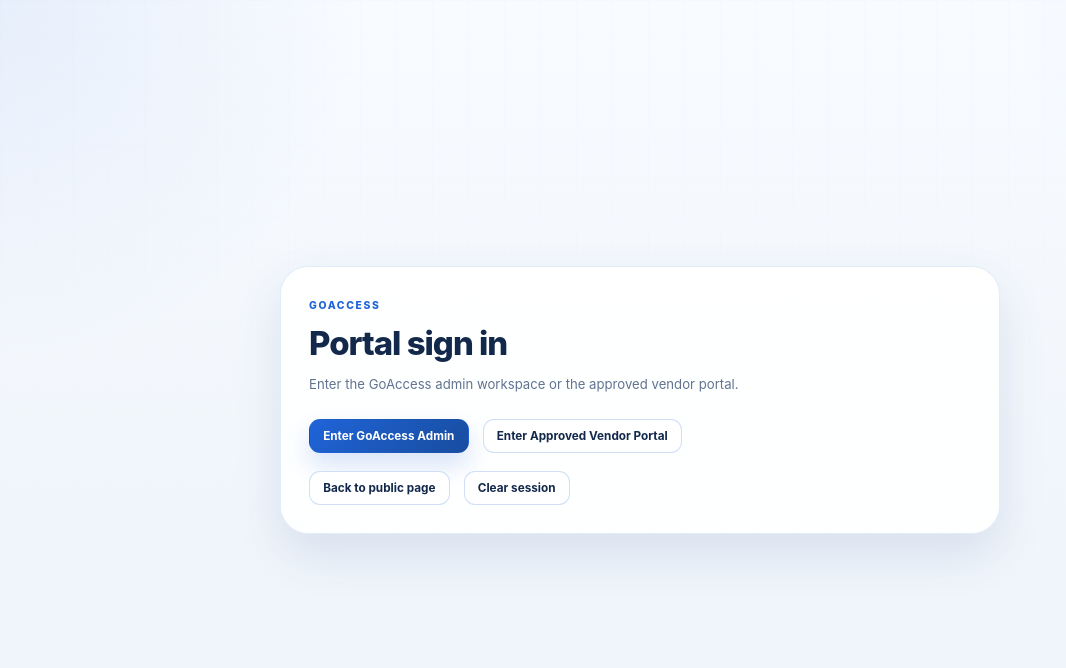
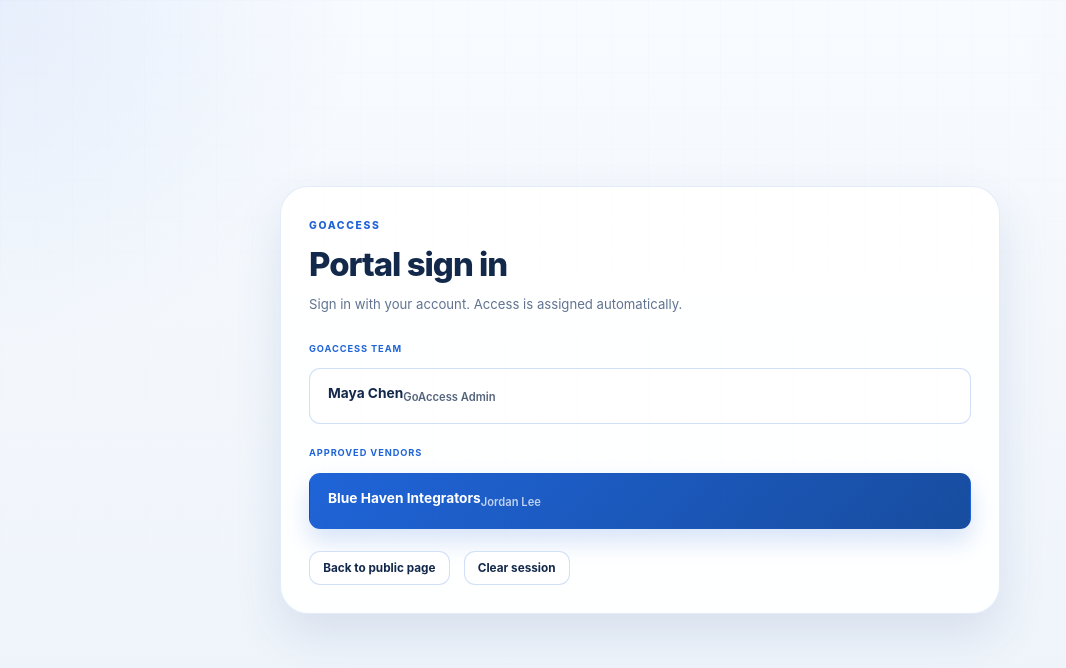
Before and after one commit to Brandonoswalt18-bot/PRM, a Next.js app: page /login in a window 1280 px wide. Shown: the top 668 px of the page, without its empty margins (0-1066 px from the left). Built offline with nearby package versions, Linux system fonts and the light colour scheme.

Commit message:
Unify portal login by account role

```diff
--- a/app/globals.css
+++ b/app/globals.css
@@ -1283,6 +1283,40 @@
   font-size: 0.94rem;
 }
 
+.login-account-list {
+  display: grid;
+  gap: 22px;
+  margin: 26px 0 22px;
+}
+
+.login-account-group {
+  display: grid;
+  gap: 12px;
+}
+
+.login-account-button {
+  justify-content: flex-start;
+  align-items: flex-start;
+  min-height: 0;
+  text-align: left;
+  padding: 16px 18px;
+  font-size: 0.98rem;
+}
+
+.login-account-button small {
+  display: block;
+  margin-top: 4px;
+  font-size: 0.8rem;
+  font-weight: 600;
+  opacity: 0.72;
+}
+
+.login-vendor-grid {
+  display: grid;
+  grid-template-columns: repeat(auto-fit, minmax(220px, 1fr));
+  gap: 12px;
+}
+
 .login-actions,
 .login-footer {
   display: flex;
--- a/app/invite/[token]/page.tsx
+++ b/app/invite/[token]/page.tsx
@@ -49,11 +49,11 @@
         <div className="login-actions">
           <Link
             className="button button-primary"
-            href={`/auth/mock-login?role=partner&invite=${encodeURIComponent(token)}&next=/portal/profile`}
+            href={`/auth/mock-login?invite=${encodeURIComponent(token)}&next=${encodeURIComponent("/portal/profile")}`}
           >
             Activate vendor access
           </Link>
-          <Link className="button button-secondary" href="/login?workspace=partner">
+          <Link className="button button-secondary" href="/login">
             Back to login
           </Link>
         </div>
--- a/app/login/page.tsx
+++ b/app/login/page.tsx
@@ -1,41 +1,53 @@
 import Link from "next/link";
+import { listApprovedVendors } from "@/lib/goaccess-store";
 
 type LoginPageProps = {
   searchParams?: Promise<{
-    workspace?: string;
     next?: string;
   }>;
 };
 
 export default async function LoginPage({ searchParams }: LoginPageProps) {
   const params = (await searchParams) ?? {};
-  const workspace = params.workspace === "partner" ? "partner" : "vendor";
   const nextPath = params.next && params.next.startsWith("/") ? params.next : undefined;
+  const vendors = (await listApprovedVendors()).filter((vendor) => vendor.credentialsIssued);
 
   return (
     <main className="login-shell">
       <div className="login-card">
         <span className="eyebrow">GOACCESS</span>
         <h1>Portal sign in</h1>
-        <p>Enter the GoAccess admin workspace or the approved vendor portal.</p>
-        <div className="login-actions">
-          <Link
-            className={`button ${
-              workspace === "vendor" ? "button-primary" : "button-secondary"
-            }`}
-            href={`/auth/mock-login?role=vendor${nextPath ? `&next=${encodeURIComponent(nextPath)}` : ""}`}
-          >
-            Enter GoAccess Admin
-          </Link>
-          <Link
-            className={`button ${
-              workspace === "partner" ? "button-primary" : "button-secondary"
-            }`}
-            href={`/auth/mock-login?role=partner${nextPath ? `&next=${encodeURIComponent(nextPath)}` : ""}`}
-          >
-            Enter Approved Vendor Portal
-          </Link>
+        <p>Sign in with your account. Access is assigned automatically.</p>
+
+        <div className="login-account-list">
+          <div className="login-account-group">
+            <span className="access-label">GoAccess team</span>
+            <Link
+              className="button button-secondary login-account-button"
+              href={`/auth/mock-login?account=admin${nextPath ? `&next=${encodeURIComponent(nextPath)}` : ""}`}
+            >
+              Maya Chen
+              <small>GoAccess Admin</small>
+            </Link>
+          </div>
+
+          <div className="login-account-group">
+            <span className="access-label">Approved vendors</span>
+            <div className="login-vendor-grid">
+              {vendors.map((vendor) => (
+                <Link
+                  className="button button-primary login-account-button"
+                  href={`/auth/mock-login?account=${encodeURIComponent(vendor.id)}${nextPath ? `&next=${encodeURIComponent(nextPath)}` : ""}`}
+                  key={vendor.id}
+                >
+                  {vendor.companyName}
+                  <small>{vendor.primaryContactName}</small>
+                </Link>
+              ))}
+            </div>
+          </div>
         </div>
+
         <div className="login-footer">
           <Link className="button button-ghost" href="/">
             Back to public page
--- a/components/marketing/marketing-page.tsx
+++ b/components/marketing/marketing-page.tsx
@@ -9,7 +9,7 @@
           <span className="brand-mark brand-mark-light">G</span>
           <span className="brand-text">GoAccess Vendor Portal</span>
         </Link>
-        <Link className="button button-primary button-blue" href="/login?workspace=partner">
+        <Link className="button button-primary button-blue" href="/login">
           Vendor Login
         </Link>
       </header>
@@ -31,7 +31,7 @@
             <h2>Sign in to the vendor portal</h2>
             <p>Use your issued credentials to register deals, check status, and view monthly recurring revenue.</p>
             <div className="entry-action-stack">
-              <Link className="button button-primary button-blue" href="/login?workspace=partner">
+              <Link className="button button-primary button-blue" href="/login">
                 Vendor Login
               </Link>
               <small>Access is issued only after GoAccess approval, NDA completion, and credential setup.</small>
--- a/lib/auth.ts
+++ b/lib/auth.ts
@@ -2,6 +2,23 @@
 import type { WorkspaceSession } from "@/types/prm";
 
 export type WorkspaceRole = "vendor" | "partner";
+
+export function resolveWorkspaceDestination(
+  role: WorkspaceRole,
+  nextPath?: string | null
+) {
+  if (nextPath?.startsWith("/")) {
+    if (role === "vendor" && nextPath.startsWith("/app")) {
+      return nextPath;
+    }
+
+    if (role === "partner" && nextPath.startsWith("/portal")) {
+      return nextPath;
+    }
+  }
+
+  return role === "vendor" ? "/app" : "/portal";
+}
 
 export async function getWorkspaceRole(): Promise<WorkspaceRole | null> {
   const { cookies } = await import("next/headers");
--- a/middleware.ts
+++ b/middleware.ts
@@ -8,14 +8,12 @@
 
   if (pathname.startsWith("/app") && role !== "vendor") {
     const loginUrl = new URL("/login", request.url);
-    loginUrl.searchParams.set("workspace", "vendor");
     loginUrl.searchParams.set("next", `${pathname}${search}`);
     return NextResponse.redirect(loginUrl);
   }
 
   if (pathname.startsWith("/portal") && role !== "partner") {
     const loginUrl = new URL("/login", request.url);
-    loginUrl.searchParams.set("workspace", "partner");
     loginUrl.searchParams.set("next", `${pathname}${search}`);
     return NextResponse.redirect(loginUrl);
   }
```
Also changed, not shown: app/auth/mock-login/route.ts (+28 -20 lines).
